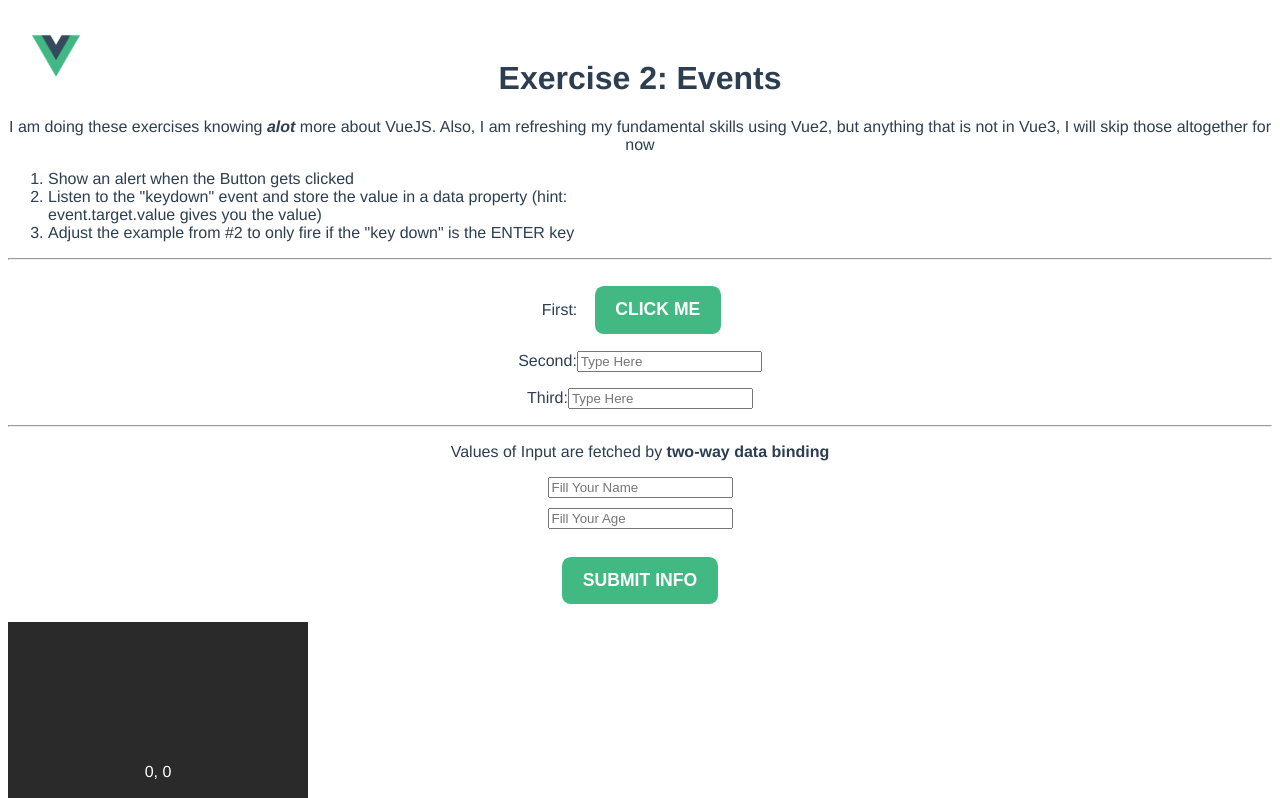
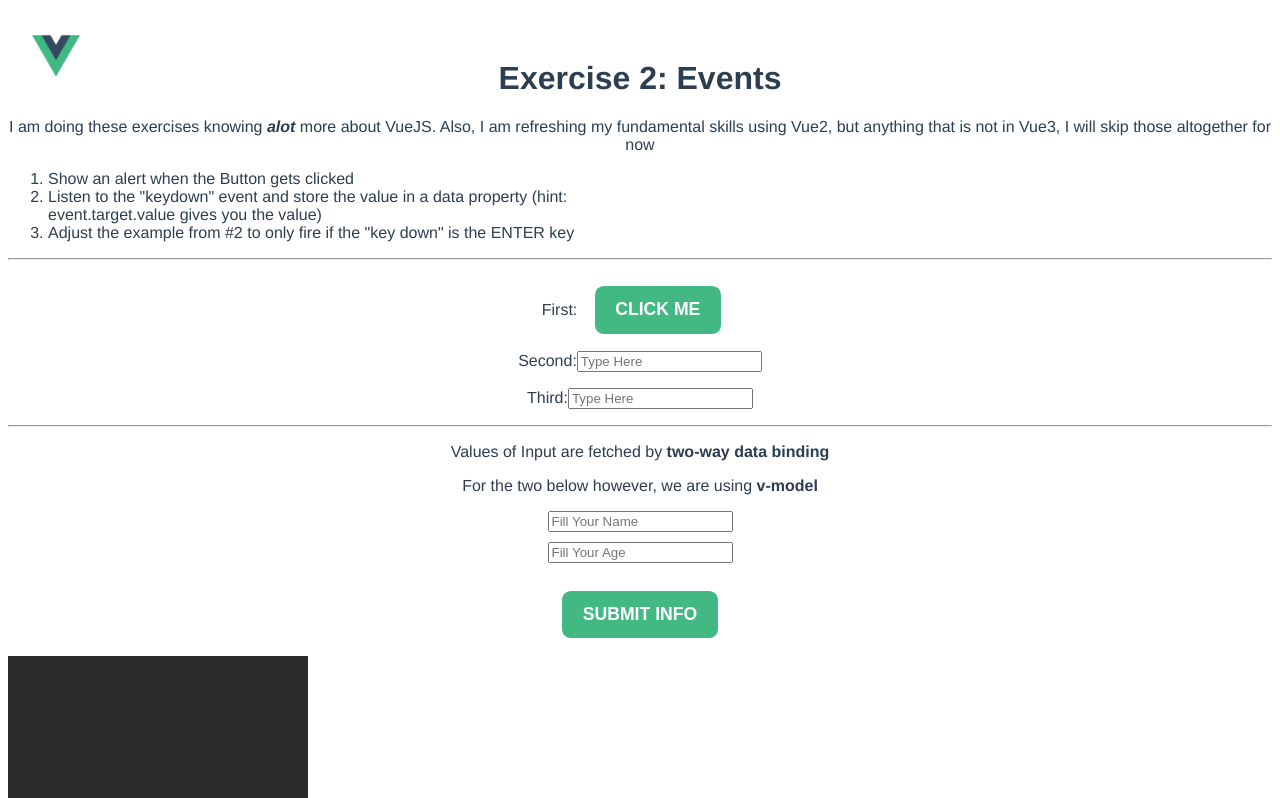
Before and after one commit to GillyRabutTsurwa/vue-2-max-schwarzmueller-exercises, a Vue app: page / in a window 1280 px wide. Shown: the top 798 px of the page. Built offline with nearby package versions, Linux system fonts and the light colour scheme.

Commit message:
review of commit july 2020

```diff
--- a/src/components/Tasks.vue
+++ b/src/components/Tasks.vue
@@ -31,14 +31,10 @@
         Values of Input are fetched by
         <strong>two-way data binding</strong>
       </p>
+      <p>For the two below however, we are using <strong>v-model</strong></p>
       <form v-on:submit.prevent="logInfo">
         <input type="text" class="bonus-task__text" placeholder="Fill Your Name" v-model="formName" />
-        <input
-          type="number"
-          class="bonus-task__number"
-          placeholder="Fill Your Age"
-          v-model="formAge"
-        />
+        <input type="number" class="bonus-task__number" placeholder="Fill Your Age" v-model="formAge" />
         <button type="submit" class="btn">Submit Info</button>
       </form>
     </div>
```
